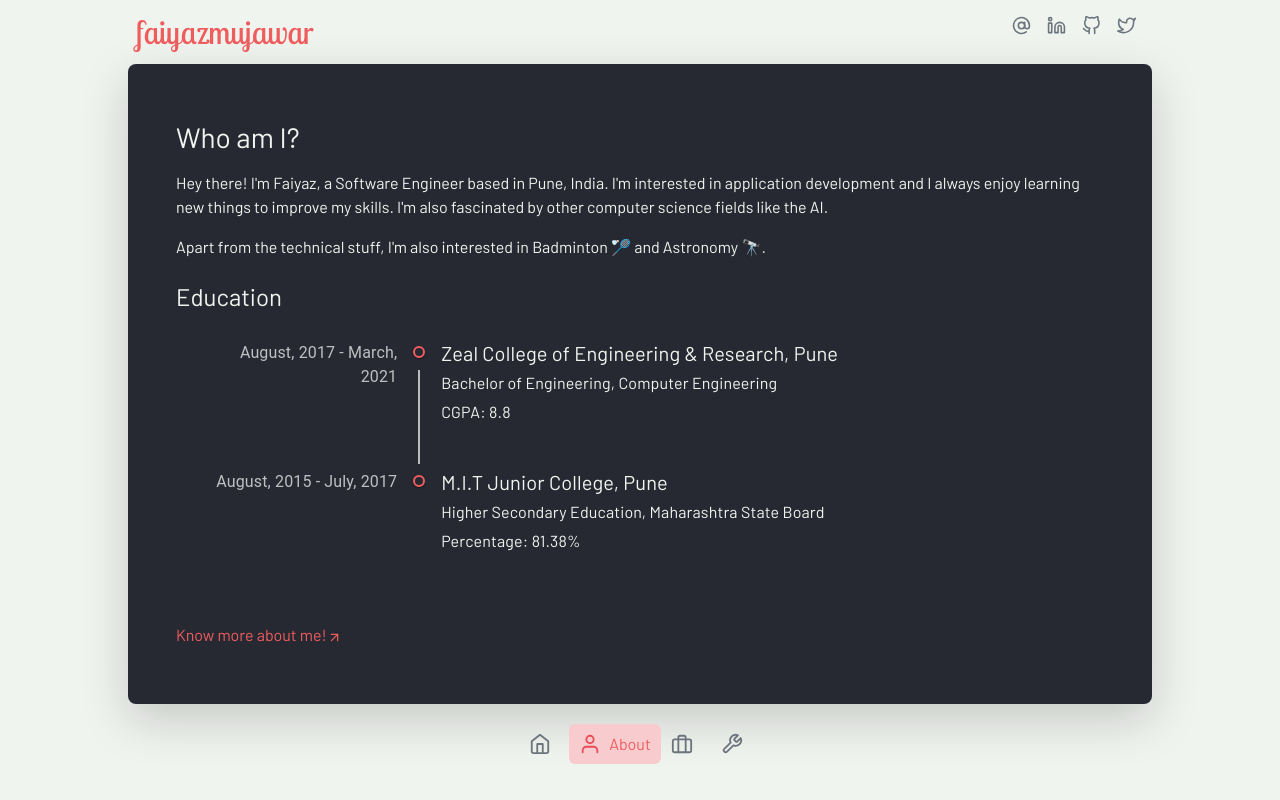
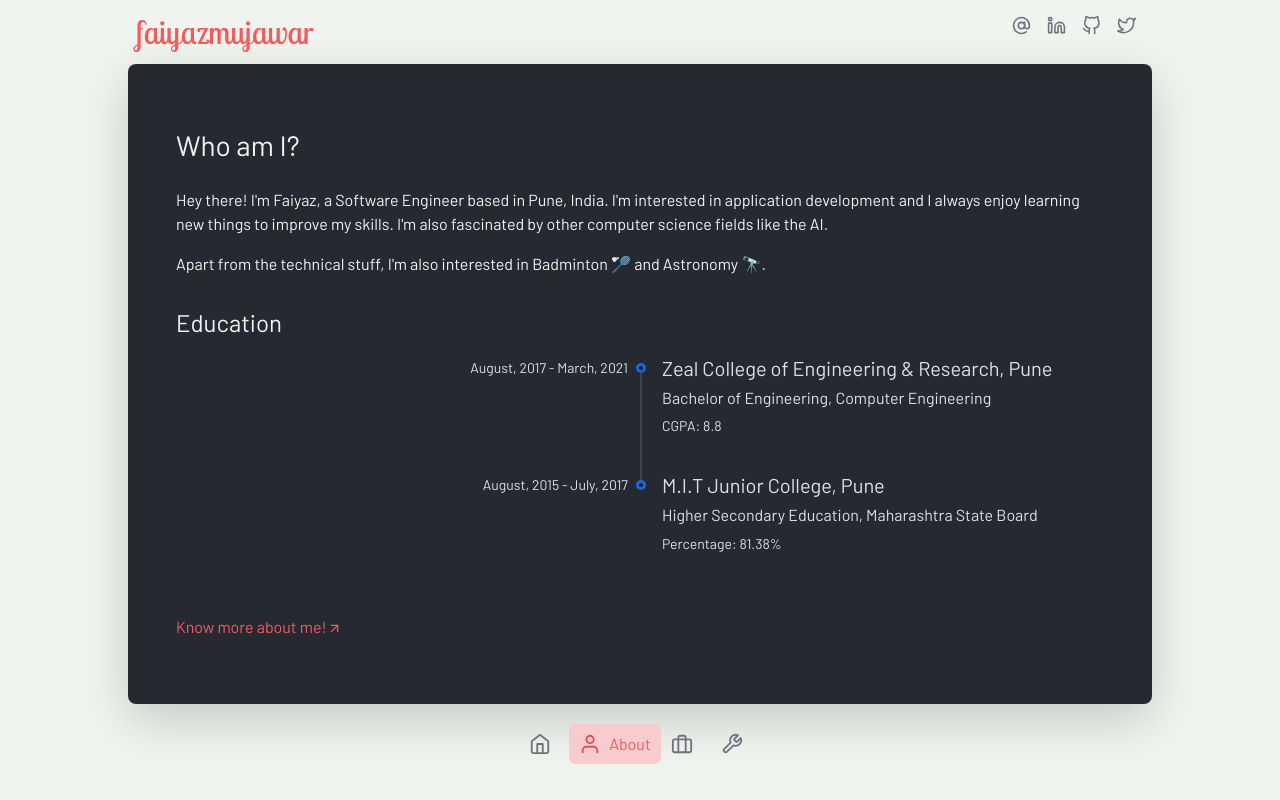
Before and after one commit to FaiyazMujawar/Portfolio, a React (Vite) app: page / in a window 1280 px wide. Both pictures are taken after a click on the element 635 px from the left and 744 px from the top of the page. Built offline with nearby package versions, Linux system fonts and the light colour scheme.

Commit message:
removed mui

```diff
--- a/package.json
+++ b/package.json
@@ -9,10 +9,6 @@
     "preview": "vite preview"
   },
   "dependencies": {
-    "@emotion/react": "^11.10.6",
-    "@emotion/styled": "^11.10.6",
-    "@mui/lab": "^5.0.0-alpha.120",
-    "@mui/material": "^5.11.10",
     "@reduxjs/toolkit": "^1.9.2",
     "antd": "^5.2.2",
     "react": "^18.2.0",
--- a/src/App.tsx
+++ b/src/App.tsx
@@ -1,12 +1,12 @@
-import { createTheme, ThemeProvider } from '@mui/material';
 import { useSelector } from 'react-redux';
 import About from './components/about';
 import ContactBar from './components/contactbar';
 import Home from './components/home';
 import NavBar, { NavbarItems } from './components/navbar';
 import Section from './components/section';
+import Experience from './components/experience';
+import { theme, ConfigProvider } from 'antd';
 import './App.css';
-import Experience from './components/experience';
 
 function App() {
   const currentNavItem: NavbarItems = useSelector(
@@ -17,12 +17,6 @@ function App() {
     (state: any) => state.navbar.currentNavItemName
   );
 
-  const darkTheme = createTheme({
-    palette: {
-      mode: 'dark',
-    },
-  });
-
   const components = {
     HOME: <Home />,
     ABOUT: <About></About>,
@@ -31,7 +25,7 @@ function App() {
   };
 
   return (
-    <ThemeProvider theme={darkTheme}>
+    <ConfigProvider theme={{ algorithm: theme.darkAlgorithm }}>
       <div className='App'>
         <ContactBar />
         <Section heading={currentNavItemName}>
@@ -39,7 +33,7 @@ function App() {
         </Section>
         <NavBar />
       </div>
-    </ThemeProvider>
+    </ConfigProvider>
   );
 }
 
--- a/src/components/about/index.tsx
+++ b/src/components/about/index.tsx
@@ -1,5 +1,5 @@
+import { Timeline } from 'antd';
 import { ArrowUpRight } from 'react-feather';
-import Timeline from '../timeline';
 import education from './education.json';
 import School, { ISchool } from './school';
 import './styles.css';
@@ -22,7 +22,7 @@ function About() {
       </div>
 
       <h4>Education</h4>
-      <Timeline children={education.map(school)} />
+      <Timeline mode='left' items={education.map(school)} />
       <a href='/public/resume.pdf' target={'_tab'}>
         Know more about me!
         <ArrowUpRight color='#f05d5e' size={'15px'} />
@@ -34,7 +34,7 @@ function About() {
 function school(data: ISchool) {
   return {
     label: `${data.startYear} - ${data.endYear ?? 'Present'}`,
-    content: <School school={data} />,
+    children: <School school={data} />,
   };
 }
 
--- a/src/components/experience/index.tsx
+++ b/src/components/experience/index.tsx
@@ -1,5 +1,3 @@
-import { Divider } from '@mui/material';
-import Timeline from '../timeline';
 import Organization, { Org } from './org';
 import Project from './project';
 import './styles.css';
@@ -7,13 +5,19 @@ import './styles.css';
 import organizations from './orgs.json';
 import projects from './projects.json';
 import { keyGenerator } from '../../utils';
+import { Timeline } from 'antd';
 
 const key = keyGenerator();
 function Experience() {
   return (
     <div className='experience'>
       <h3>Where have I worked?</h3>
-      <Timeline pending={true} children={organizations.map(timelineChild)} />
+      <Timeline
+        mode='left'
+        pending={true}
+        pendingDot={<div className='loader'></div>}
+        items={organizations.map(timelineChild)}
+      />
       <h4 className='mb-3'>Personal Projects</h4>
       <div className='projects'>
         {projects.map((project) => {
@@ -27,7 +31,8 @@ function Experience() {
 function timelineChild(org: Org) {
   return {
     label: `${org.start} - ${org.end ?? 'Present'}`,
-    content: <Organization organization={org} />,
+    color: 'var(--secondary)',
+    children: <Organization organization={org} />,
   };
 }
 
--- a/src/components/experience/project/index.tsx
+++ b/src/components/experience/project/index.tsx
@@ -1,13 +1,7 @@
-import {
-  Button,
-  Card,
-  CardActionArea,
-  CardActions,
-  CardContent,
-  CardMedia,
-  Typography,
-} from '@mui/material';
+import { Button, Card } from 'antd';
 import '../styles.css';
+
+const { Meta } = Card;
 
 export interface IProject {
   name: string;
@@ -24,27 +18,18 @@ interface ProjectProps {
 function Project({ project }: ProjectProps) {
   return (
     <div className='project'>
-      <Card sx={{ minHeight: '300px' }}>
-        <CardMedia
-          sx={{ textAlign: 'center', overflowY: 'hidden', height: '200px' }}
-        >
-          <img src={project.image} alt='image' width={'100%'} />
-        </CardMedia>
-        <CardContent>
-          <Typography gutterBottom variant='h6' component='div'>
-            {project.name}
-          </Typography>
-          <Typography variant='body2' color='text.secondary'>
-            {project.description}
-          </Typography>
-        </CardContent>
-        <CardActions>
-          <Button size='small'>
-            <a href={project.repository} target='_tab'>
-              View on Github
-            </a>
-          </Button>
-        </CardActions>
+      <Card
+        className='h-100 position-relative'
+        hoverable
+        cover={<img src={project.image} alt='image' width={'100%'} />}
+      >
+        <h5>{project.name}</h5>
+        <p className='pb-3'>{project.description}</p>
+        <div className='position-absolute bottom-0 pb-3'>
+          <a className='' href={project.repository}>
+            VIEW ON GITHUB
+          </a>
+        </div>
       </Card>
     </div>
   );
--- a/src/components/experience/styles.css
+++ b/src/components/experience/styles.css
@@ -7,10 +7,34 @@
 
 .projects {
   display: grid;
-  gap: 1rem;
-  grid-template-columns: repeat(auto-fill, minmax(300px, 1fr));
+  gap: 10px;
+  grid-template-columns: repeat(auto-fill, minmax(250px, 1fr));
 }
 
 .project {
   display: inline-block;
 }
+
+a {
+  color: var(--body);
+}
+
+.loader {
+  background-color: transparent;
+  border: 2px solid var(--secondary);
+  height: 10px;
+  width: 10px;
+  border-radius: 100%;
+  border-top: 0;
+  border-right: 0;
+  animation: rotation 2s infinite linear;
+}
+
+@keyframes rotation {
+  from {
+    transform: rotate(0deg);
+  }
+  to {
+    transform: rotate(359deg);
+  }
+}
--- a/src/components/navitem/index.tsx
+++ b/src/components/navitem/index.tsx
@@ -3,7 +3,7 @@ import { NavbarItems } from '../navbar';
 import { getNavIcon } from './util';
 import { setNavItem } from '../../store/NavbarSlice';
 import './styles.css';
-import { Tooltip } from '@mui/material';
+import { Tooltip } from 'antd';
 
 interface NavItemProps {
   item: NavbarItems;
--- a/src/components/timeline/index.tsx
+++ /dev/null
@@ -1,95 +0,0 @@
-import { ReactNode } from 'react';
-import {
-  Timeline as MuiTimeline,
-  TimelineConnector,
-  TimelineContent,
-  TimelineDot,
-  TimelineItem,
-  timelineItemClasses,
-  TimelineOppositeContent,
-  timelineOppositeContentClasses,
-  TimelineSeparator,
-} from '@mui/lab';
-import { keyGenerator } from '../../utils';
-
-interface TimelineChild {
-  label?: ReactNode;
-  content: ReactNode;
-}
-
-interface TimelineProps {
-  children: TimelineChild[];
-  pending?: boolean;
-}
-
-const key = keyGenerator();
-
-function Timeline({ children, pending }: TimelineProps) {
-  const hasOppositContent = children.some((child) => child.label != undefined);
-  return (
-    <div>
-      <MuiTimeline
-        sx={{
-          [hasOppositContent
-            ? `& .${timelineOppositeContentClasses.root}`
-            : `& .${timelineItemClasses.root}:before`]: {
-            flex: hasOppositContent ? 0.3 : 0,
-          },
-        }}
-      >
-        {getTimeineChildren(children, pending)}
-        {pending && (
-          <TimelineItem key={key.next().value!}>
-            <TimelineOppositeContent color='textSecondary'></TimelineOppositeContent>
-            <TimelineSeparator>
-              <TimelineDot
-                sx={{
-                  backgroundColor: 'transparent',
-                  border: '2px solid #f05d5e',
-                  borderTop: 0,
-                  borderRight: 0,
-                  animation: 'rotation 2s infinite linear',
-                }}
-              />
-            </TimelineSeparator>
-            <TimelineContent className='pb-4'></TimelineContent>
-          </TimelineItem>
-        )}
-      </MuiTimeline>
-    </div>
-  );
-}
-
-function timelineChild(child: TimelineChild, extendConnector: boolean = false) {
-  return (
-    <TimelineItem key={key.next().value!}>
-      {child.label != undefined && (
-        <TimelineOppositeContent color='textSecondary'>
-          {child.label}
-        </TimelineOppositeContent>
-      )}
-      <TimelineSeparator>
-        <TimelineDot
-          sx={{ backgroundColor: 'transparent', border: '2px solid #f05d5e' }}
-        />
-        {extendConnector && <TimelineConnector />}
-      </TimelineSeparator>
-      <TimelineContent className='pb-4'>{child.content}</TimelineContent>
-    </TimelineItem>
-  );
-}
-
-function getTimeineChildren(
-  children: TimelineChild[],
-  pending: boolean = false
-) {
-  if (children.length == 0) return [];
-  const components = [];
-  for (let i = 0; i < children.length; i++) {
-    const child = children[i];
-    components.push(timelineChild(child, i !== children.length - 1 || pending));
-  }
-  return components;
-}
-
-export default Timeline;
```
